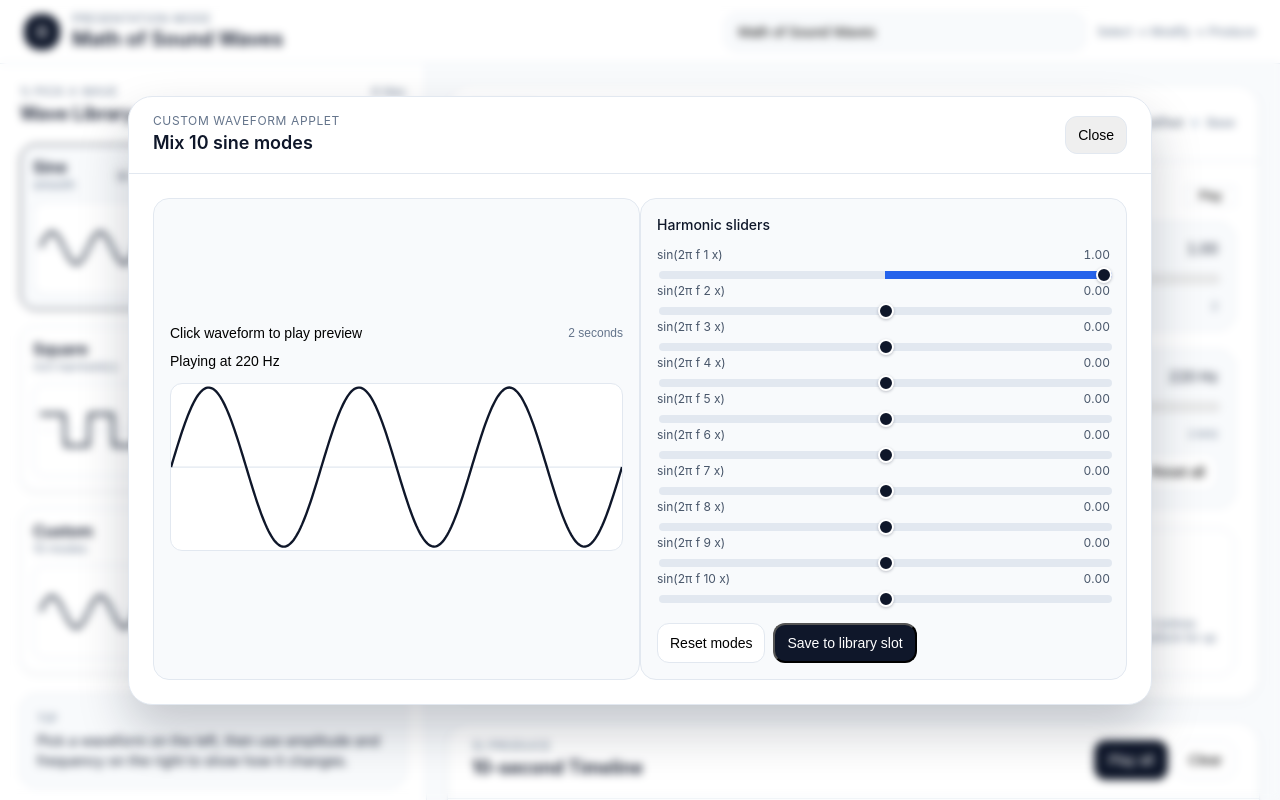
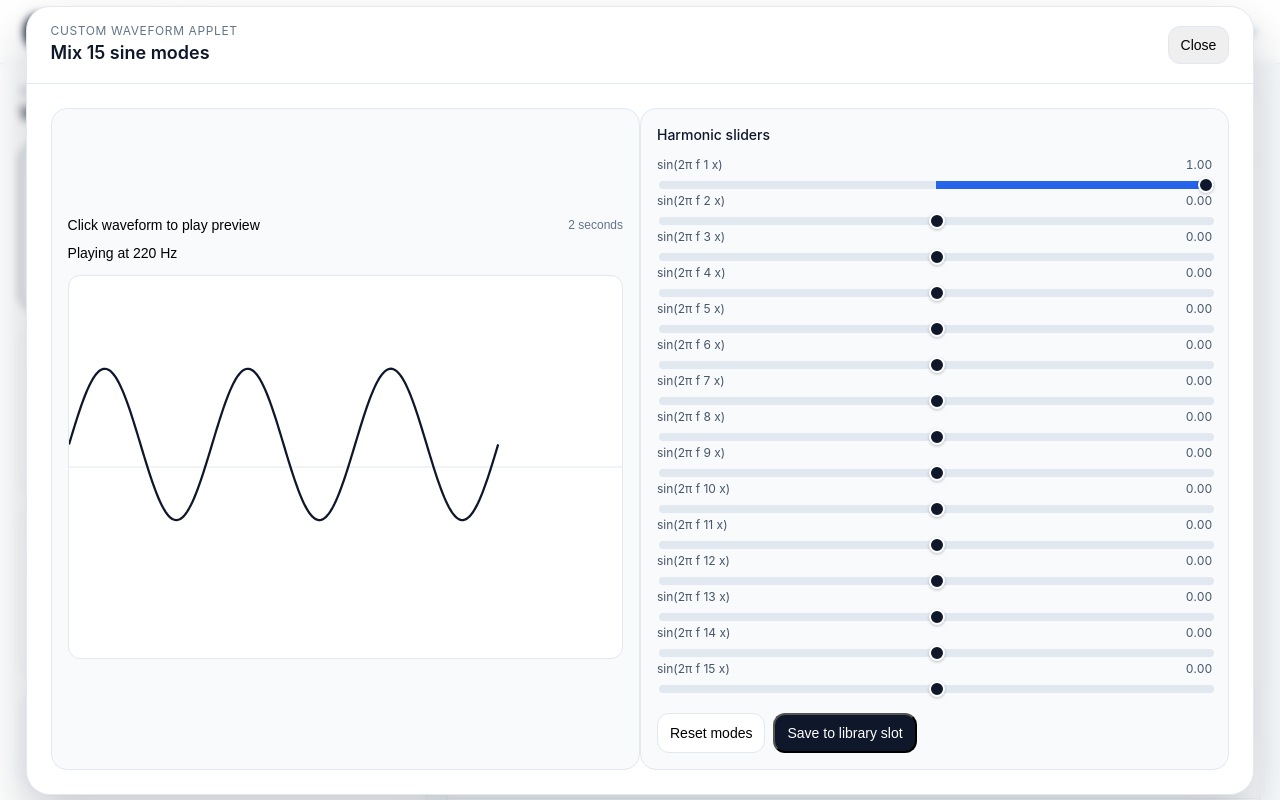
Before and after one commit to guraltsev/make_your_own_tune, a React (Vite) app: page / in a window 1280 px wide. Both pictures are taken after a click on the button "Edit". Shown: the top 800 px of the page. Built offline with nearby package versions, Linux system fonts and the light colour scheme.

Commit message:
Enlarge custom wave applet and add 15 harmonics

```diff
--- a/src/App.tsx
+++ b/src/App.tsx
@@ -24,7 +24,7 @@ const BASE_FREQUENCY_HZ = 220;
 const INSPECTOR_SCROLL_GRAPHS_PER_SECOND = 1;
 
 type WaveType = "sine" | "triangle" | "square" | "saw" | "custom" | "humps";
-const CUSTOM_MODE_COUNT = 10;
+const CUSTOM_MODE_COUNT = 15;
 
 function clamp(x: number, lo: number, hi: number) {
   return Math.max(lo, Math.min(hi, x));
@@ -174,7 +174,7 @@ const WAVE_TILES: Array<{ type: WaveType; name: string; subtitle: string }> = [
   { type: "triangle", name: "Triangle", subtitle: "linear ramps" },
   { type: "square", name: "Square", subtitle: "rich harmonics" },
   { type: "saw", name: "Sawtooth", subtitle: "bright" },
-  { type: "custom", name: "Custom", subtitle: "10 modes" },
+  { type: "custom", name: "Custom", subtitle: `${CUSTOM_MODE_COUNT} modes` },
   { type: "humps", name: "Humps", subtitle: "envelope" },
 ];
 
@@ -1256,12 +1256,12 @@ export default function SoundWavesPresentationMockup() {
       </div>
 
       {customEditorOpen && (
-        <div className="fixed inset-0 z-50 bg-slate-900/50 backdrop-blur-sm flex items-center justify-center p-6">
-          <div className="w-full max-w-5xl max-h-[90vh] overflow-auto rounded-3xl border bg-white shadow-2xl">
+        <div className="fixed inset-0 z-50 bg-slate-900/50 backdrop-blur-sm flex items-center justify-center p-4">
+          <div className="w-full max-h-[96vh] overflow-auto rounded-3xl border bg-white shadow-2xl" style={{ maxWidth: "min(96vw, 1400px)" }}>
             <div className="px-6 py-4 border-b flex items-center justify-between">
               <div>
                 <div className="text-xs uppercase tracking-wider text-slate-500">Custom waveform applet</div>
-                <div className="text-lg font-semibold">Mix 10 sine modes</div>
+                <div className="text-lg font-semibold">Mix {CUSTOM_MODE_COUNT} sine modes</div>
               </div>
               <button onClick={closeCustomEditor} className="rounded-xl border px-3 py-2 text-sm hover:bg-slate-50">Close</button>
             </div>
@@ -1273,8 +1273,8 @@ export default function SoundWavesPresentationMockup() {
                   <span className="text-xs text-slate-500">2 seconds</span>
                 </div>
                 <div className="mt-2 text-center text-sm font-medium text-slate-700">Playing at {formatHz(freqHz)}</div>
-                <svg viewBox="0 0 760 280" className="mt-3 h-72 w-full rounded-xl border bg-white">
-                  <line x1="0" y1="140" x2="760" y2="140" stroke="rgb(226,232,240)" strokeWidth="2" />
+                <svg viewBox="0 0 980 360" className="mt-3 w-full rounded-xl border bg-white" style={{ height: "24rem" }}>
+                  <line x1="0" y1="180" x2="980" y2="180" stroke="rgb(226,232,240)" strokeWidth="2" />
                   <path d={customDraftPath} fill="none" stroke="rgb(15,23,42)" strokeWidth="4" />
                 </svg>
               </button>
```
